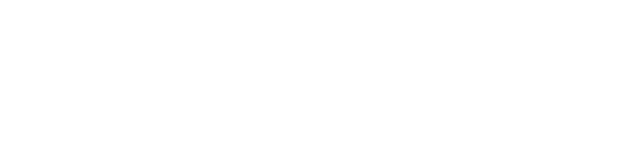
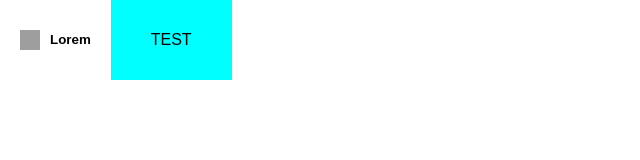
Before and after one commit to Maxwell-MD/Layout, a plain HTML site: page adobe.html in a window 1280 px wide. Shown: the whole page, without its empty margins (0-640 px from the left). Drawn offline with Linux system fonts and the light colour scheme; grey boxes are pictures that could not be loaded.

Commit message:
added little to adobe layout and need to finish that and youtube layout at home. will connect later.

```diff
--- a/adobe.html
+++ b/adobe.html
@@ -9,6 +9,12 @@
     <link rel="stylesheet" href="style.css">
 </head>
 <body>
-
+    <header class="heads">
+            <img src="https://picsum.photos/20/20" alt="error" class="logoimg">
+            <p class="headslogotxt">Lorem</p>
+            <div class="headsmid">
+                <p class="headscont">TEST</p>
+            </div>
+    </header>
 </body>
 </html>
--- a/style.css
+++ b/style.css
@@ -0,0 +1,48 @@
+body {
+    /*background-image: url(https://picsum.photos/1440/1120);
+    background-size: cover;*/
+    font-family: Arial, Helvetica, sans-serif;
+}
+
+.heads {
+    position: fixed;
+    display: flex;
+    height: 80px;
+    top: 0;
+    right: 0;
+    left: 0;
+    background-color: white;
+}
+
+.logoimg {
+    display: flex;
+    align-self: center;
+    padding-left: 20px;
+}
+
+.headslogotxt {
+    display: flex;
+    align-items: center;
+    font-weight: 700;
+    font-size: 10pt;
+    padding-left: 10px;
+    padding-right: 20px;
+    white-space: nowrap;
+}
+
+.headsmid {
+
+}
+
+.headscont {
+    position: relative;
+    display: flex;
+    align-items: center;
+    justify-content: center;
+    background-color: aqua;
+    width: 100%;
+    height: 100%;
+    text-align: center;
+    padding-right: 20px;
+    padding-left: 20px;
+}
```
